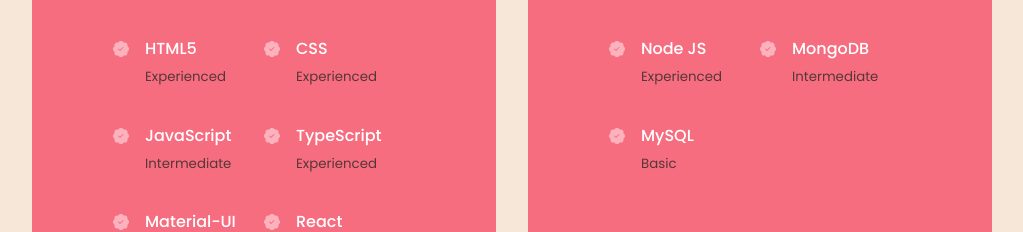
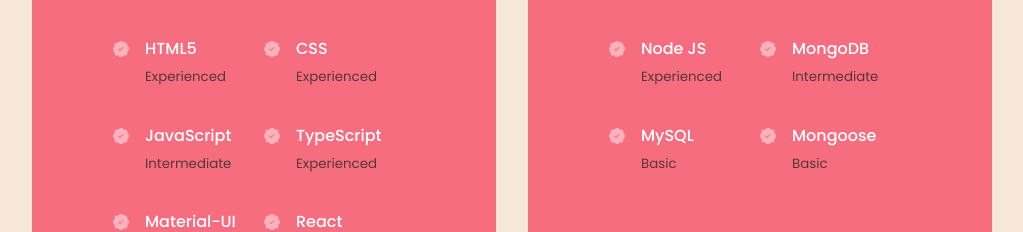
Before and after one commit to seolheekang1221/Portfolio_website, a React (Create React App) app: page / in a window 1280 px wide. Shown: the part 3624-3856 px from the top of the page, without its empty margins (128-1151 px from the left). Built offline with nearby package versions, Linux system fonts and the light colour scheme.

Commit message:
add experice

```diff
--- a/src/components/experience/Experience.jsx
+++ b/src/components/experience/Experience.jsx
@@ -102,6 +102,13 @@
                 <small className='text-light'>Basic</small>
               </div>
             </article>
+            <article className='experience__details'>
+              <BsPatchCheckFill className='experience__details-icon' />
+              <div>
+                <h4>Mongoose</h4>
+                <small className='text-light'>Basic</small>
+              </div>
+            </article>
           </div>
         </div>
       </div>
```
